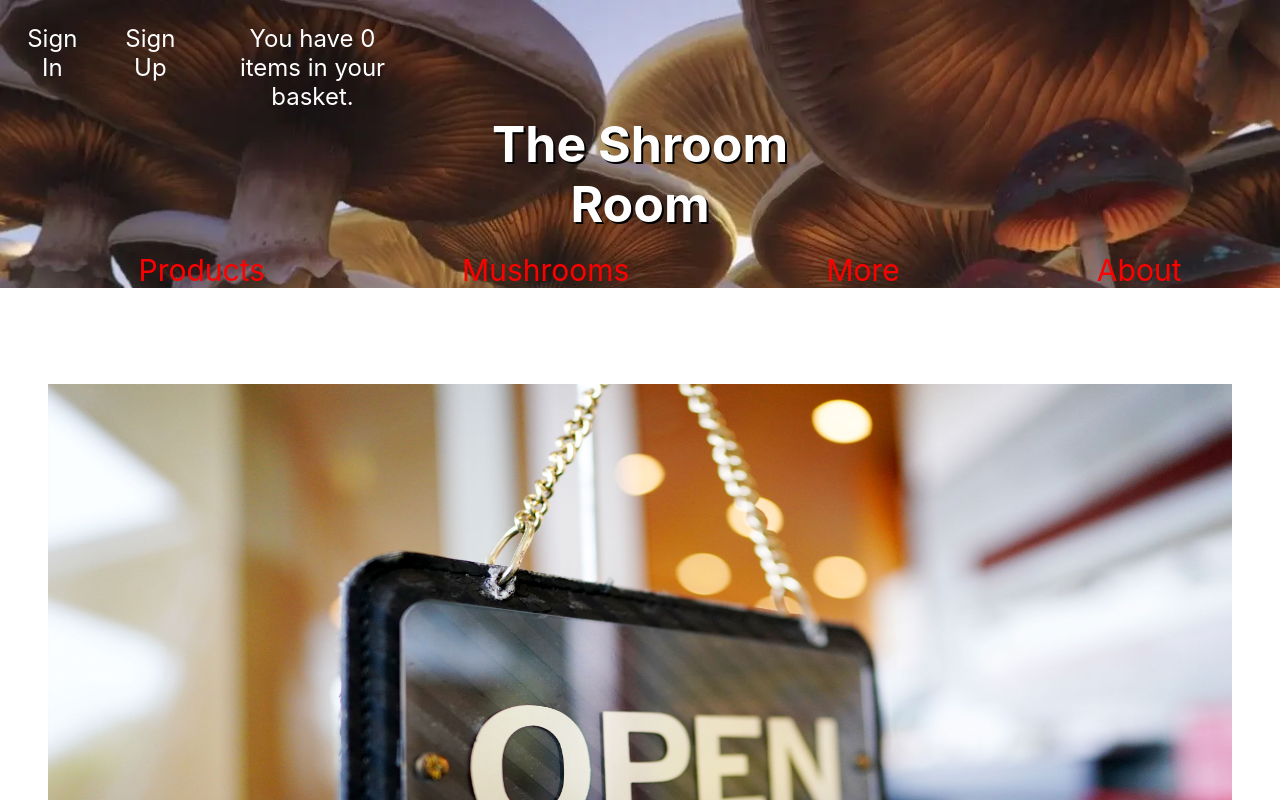
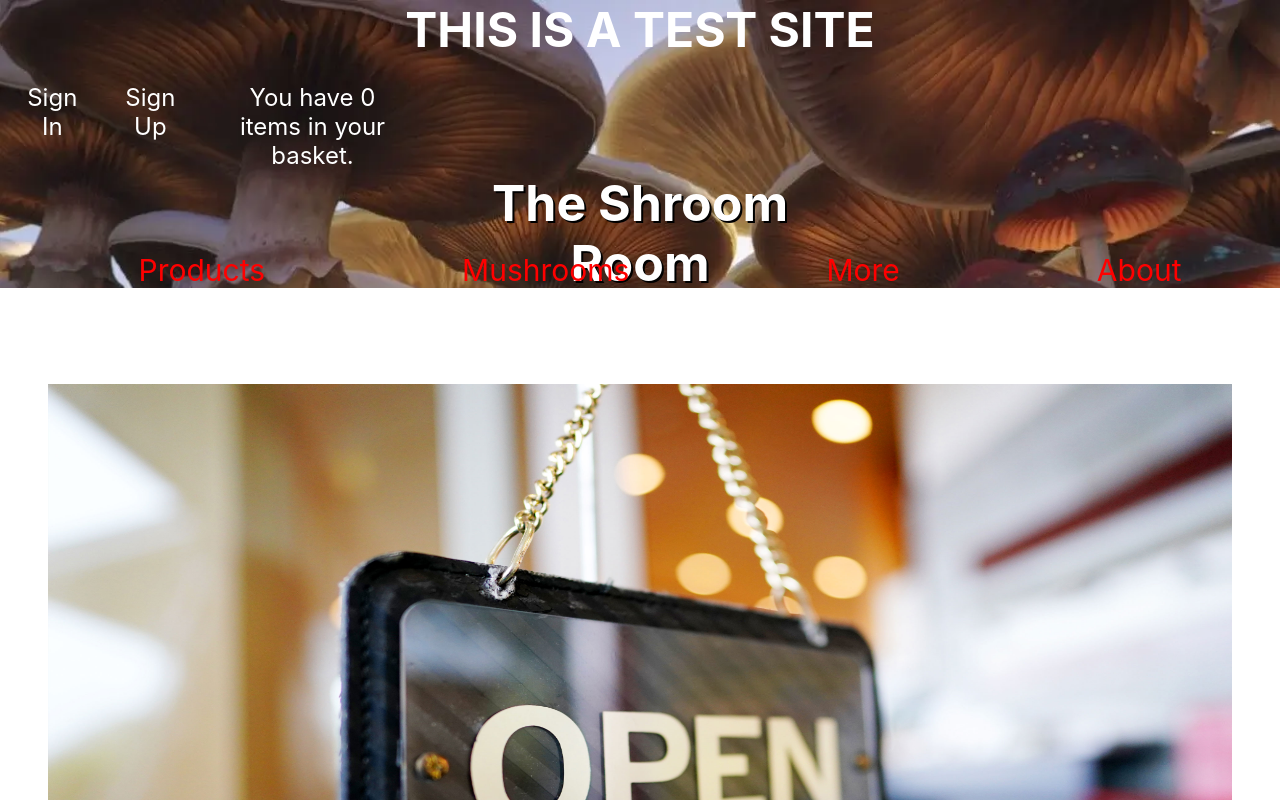
Before and after one commit to harryyy27/theshroomroom, a Next.js app: page / in a window 1280 px wide. Shown: the top 800 px of the page. Built offline with nearby package versions, Linux system fonts and the light colour scheme; no server answers.

Commit message:
test warning

```diff
--- a/components/header.tsx
+++ b/components/header.tsx
@@ -29,6 +29,10 @@ export default function Header(){
     }
     return (
         <header id="header" className={styles.header}>
+        <h1 style={{
+            "margin":0,
+            "textAlign": "center"
+        }}>THIS IS A TEST SITE</h1>
             <div id="burgerMenu"
                 onClick={(e)=>{
                     menuOpen()
```
